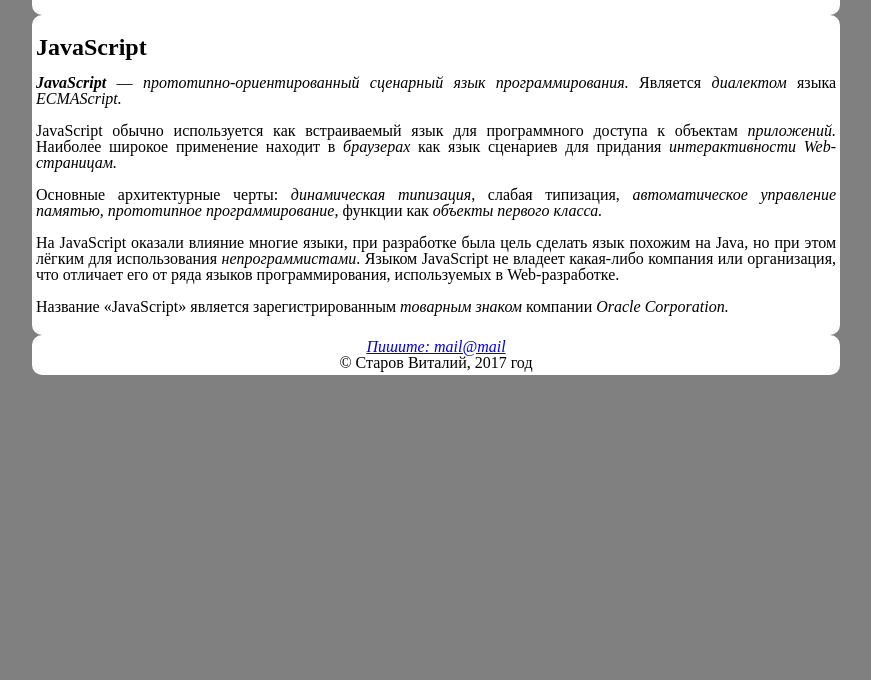
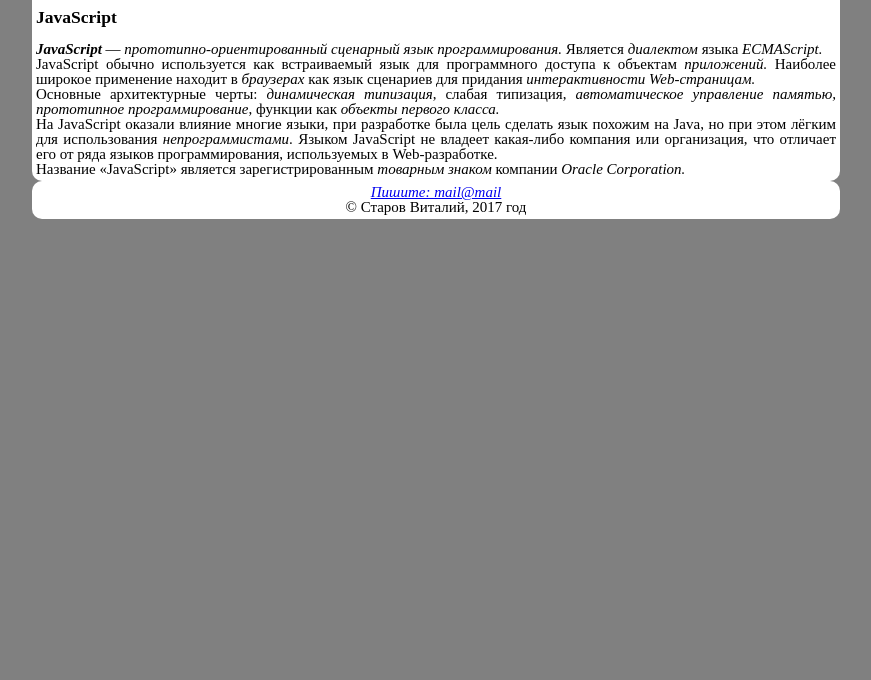
Before and after one commit to Vitalii-Starov/HTML5-CSS3-JS, a plain HTML site: page JavaScript.html in a window 1280 px wide. Shown: the part 120-800 px from the top of the page, without its empty margins (224-1095 px from the left). Drawn offline with Linux system fonts and the light colour scheme.

Commit message:
Add files

```diff
--- a/JavaScript.html
+++ b/JavaScript.html
@@ -26,12 +26,12 @@
 				</nav>
 		</header>
 		<article class="js">
-			<h2>JavaScript</h2>
+			<h3>JavaScript</h3>
 				<div><b><em>JavaScript</em></b> — <em>прототипно-ориентированный сценарный язык программирования.</em> Является <i>диалектом</i> языка <em>ECMAScript.</em></div>
-				<p>JavaScript обычно используется как встраиваемый язык для программного доступа к объектам <i>приложений.</i> Наиболее широкое применение находит в <i>браузерах</i> как язык сценариев для придания <em>интерактивности Web-страницам.</em></p>
-				<p>Основные архитектурные черты: <i>динамическая типизация</i>, слабая типизация, <i>автоматическое управление памятью, прототипное программирование</i>, функции как <i>объекты первого класса.</i></p>
-				<p>На JavaScript оказали влияние многие языки, при разработке была цель сделать язык похожим на Java, но при этом лёгким для использования <i>непрограммистами</i>. Языком JavaScript не владеет какая-либо компания или организация, что отличает его от ряда языков программирования, используемых в Web-разработке.</p>
-				<p>Название «JavaScript» является зарегистрированным <i>товарным знаком</i> компании <em>Oracle Corporation.</em></p>
+				<p class="redy">JavaScript обычно используется как встраиваемый язык для программного доступа к объектам <i>приложений.</i> Наиболее широкое применение находит в <i>браузерах</i> как язык сценариев для придания <em>интерактивности Web-страницам.</em></p>
+				<p class="redy">Основные архитектурные черты: <i>динамическая типизация</i>, слабая типизация, <i>автоматическое управление памятью, прототипное программирование</i>, функции как <i>объекты первого класса.</i></p>
+				<p class="redy">На JavaScript оказали влияние многие языки, при разработке была цель сделать язык похожим на Java, но при этом лёгким для использования <i>непрограммистами</i>. Языком JavaScript не владеет какая-либо компания или организация, что отличает его от ряда языков программирования, используемых в Web-разработке.</p>
+				<p class="redy">Название «JavaScript» является зарегистрированным <i>товарным знаком</i> компании <em>Oracle Corporation.</em></p>
 		</article>
 		<footer class="foot">
 			<address>
--- a/mystyle.css
+++ b/mystyle.css
@@ -33,16 +33,16 @@ h1{
 .wrapper{
     background-color: white;/* фон блоков */
     border-radius: 10px;/* закругленные углы */
-    margin-top: 0; /* убираем пробелы между абзацами */
-    margin-bottom: 0; /* убираем пробелы между абзацами */
     padding: 4px; /*внутренний отступ  */
     min-width:800px;
     max-width: 800px;
-    margin-left: auto;/*вненший отступ с лева   */
-	margin-right: auto;/*внешний отступ с права */
 	border-color: white;
 	line-height: 1em;
     text-align: justify;/*выравнивание по центру */
+	margin: auto;
+	font-size: 15px;
+
+
 }
 
 /* класс страницы index.html */
@@ -54,9 +54,11 @@ h1{
 
 .web {
 	line-height: 1em;
-	margin-top: 0; /* убираем пробелы между абзацами */
-    margin-bottom: 0; /* убираем пробелы между абзацами */
 	padding: 4px; /*внутренний отступ  */
+
+}
+.redy {
+	margin: 0;
 }
 
 /* класс нижнего блока(нижний колонтитул) сайта  */
@@ -113,15 +115,14 @@ h1{
 
 /* меню*/
 .menu{
-
     padding-top: 20px;
+	margin: -10px;
 
 }
 
 .menu ul  li{
     position:relative;/* относительно его исходного места*/
     display:inline-table;
-
 
 }
 
@@ -140,7 +141,6 @@ h1{
     height: 50px;
 	border-radius: 1px;
 
-
 }
 .menu li:hover ul{
     display: block;
```
Also changed, not shown: CSS3.html (+4 -4 lines), testjs.js (+4 -4 lines), web.html (+3 -3 lines).
